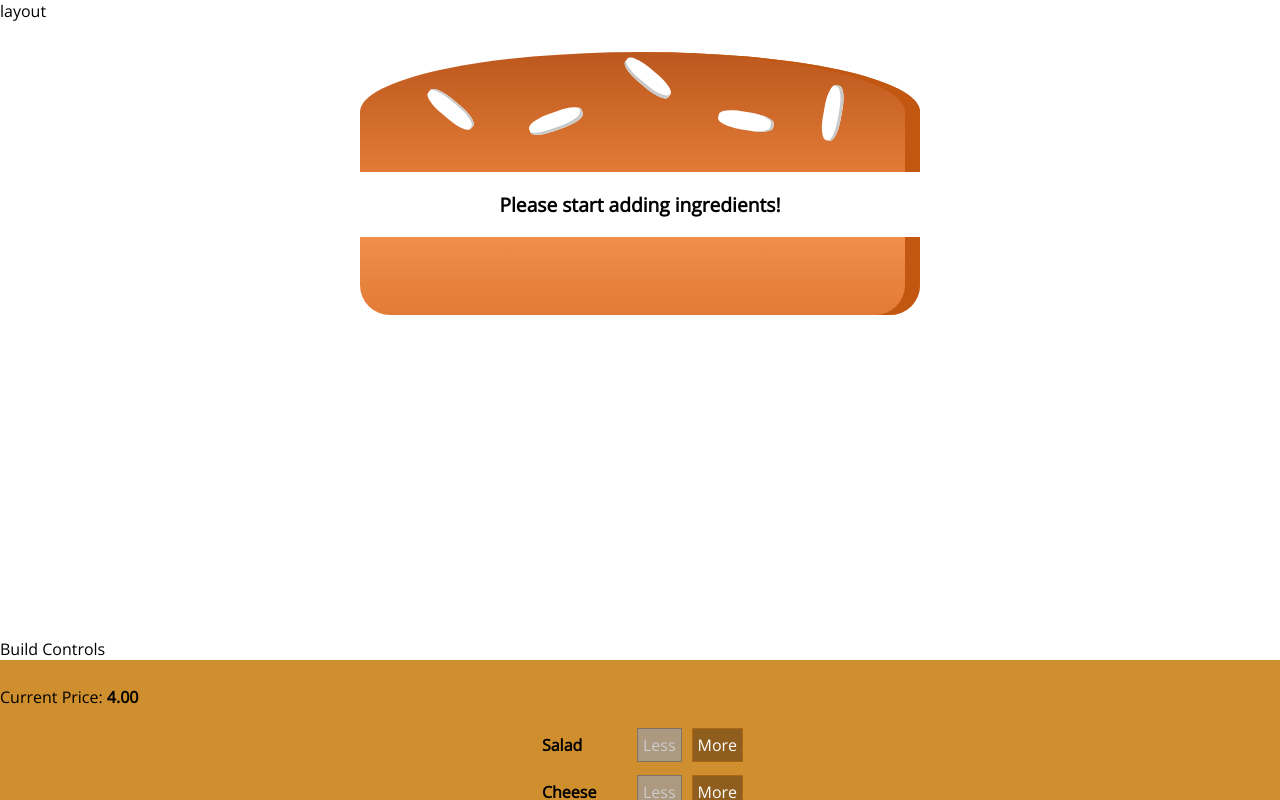
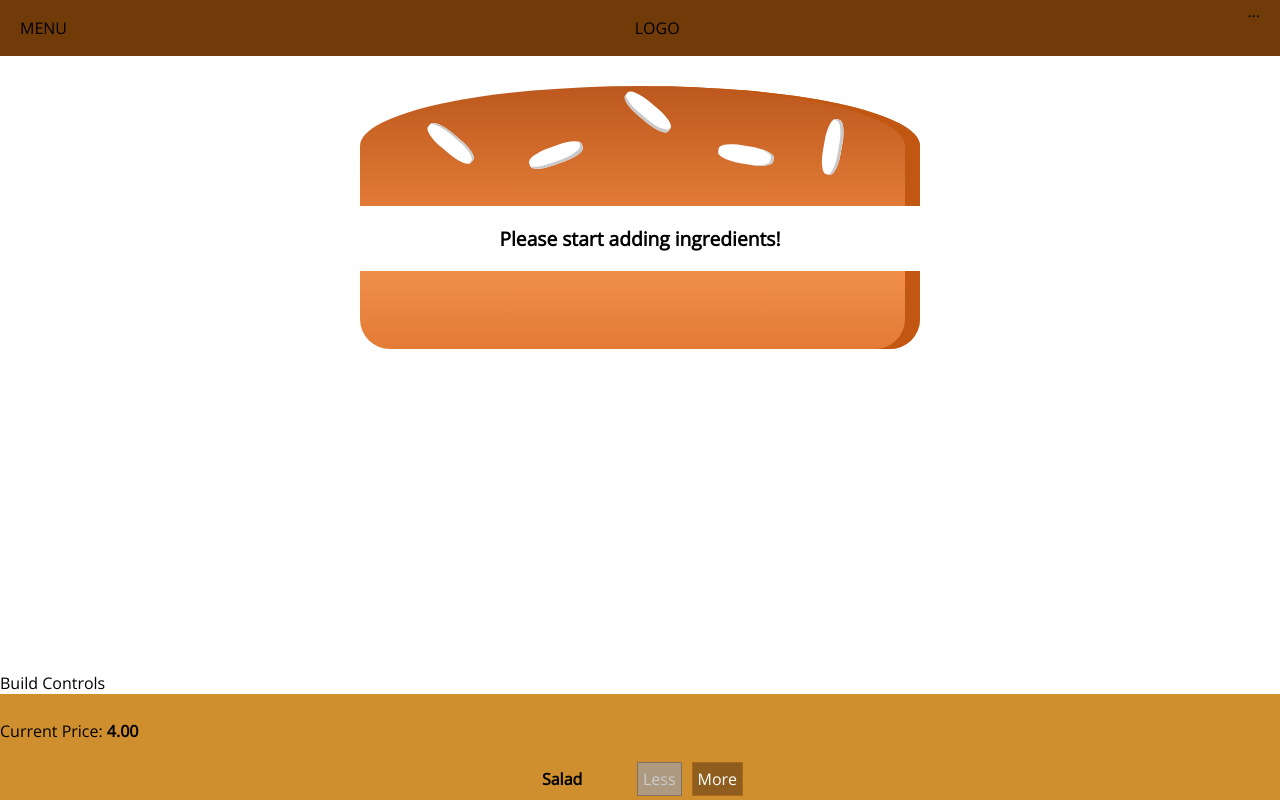
Before and after one commit to SwarnaKishore/react-burger-builder, a React (Create React App) app: page / in a window 1280 px wide. Shown: the top 800 px of the page. Built offline with nearby package versions, Linux system fonts and the light colour scheme.

Commit message:
added tool bar

```diff
--- a/src/components/Layout/Layout.css
+++ b/src/components/Layout/Layout.css
@@ -1,3 +1,3 @@
 .Layout_Content  {
-    margin-top: 16px;
+    margin-top: 72px;
 }
--- a/src/components/Layout/Layout.js
+++ b/src/components/Layout/Layout.js
@@ -1,10 +1,11 @@
 import React from 'react';
 import Aux from '../../HOC/Aux';
 import './Layout.css';
+import Toolbar from '../Navigation/Toolbar/Toolbar';
 
 const layout = (props) => (
     <Aux>
-        <div>layout</div>
+        <Toolbar />
         <main className="Layout_Content">
             {props.children}
         </main>
--- /dev/null
+++ b/src/components/Navigation/Toolbar/Toolbar.js
@@ -0,0 +1,15 @@
+import React from 'react';
+import classes from './Toolbar.module.css';
+
+const toolbar = (props) => (
+    <header className={classes.Toolbar}>
+        <div>MENU</div>
+        <div>LOGO</div>
+        <nav>
+            ...
+        </nav>
+    </header>
+);
+
+
+export default toolbar;
--- /dev/null
+++ b/src/components/Navigation/Toolbar/Toolbar.module.css
@@ -0,0 +1,24 @@
+.Toolbar {
+    height: 56px;
+    width: 100%;
+    position: fixed;
+    top: 0;
+    left: 0;
+    background-color: #703B09;
+    display: flex;
+    justify-content: space-between;
+    align-items: center;
+    padding: 0 20px;
+    box-sizing: border-box;
+    z-index: 90;
+  }
+
+  .Toolbar nav {
+    height: 100%;
+  }
+
+  @media (max-width: 499px) {
+    .Desktop{
+      display: none;
+    }
+  }
```
